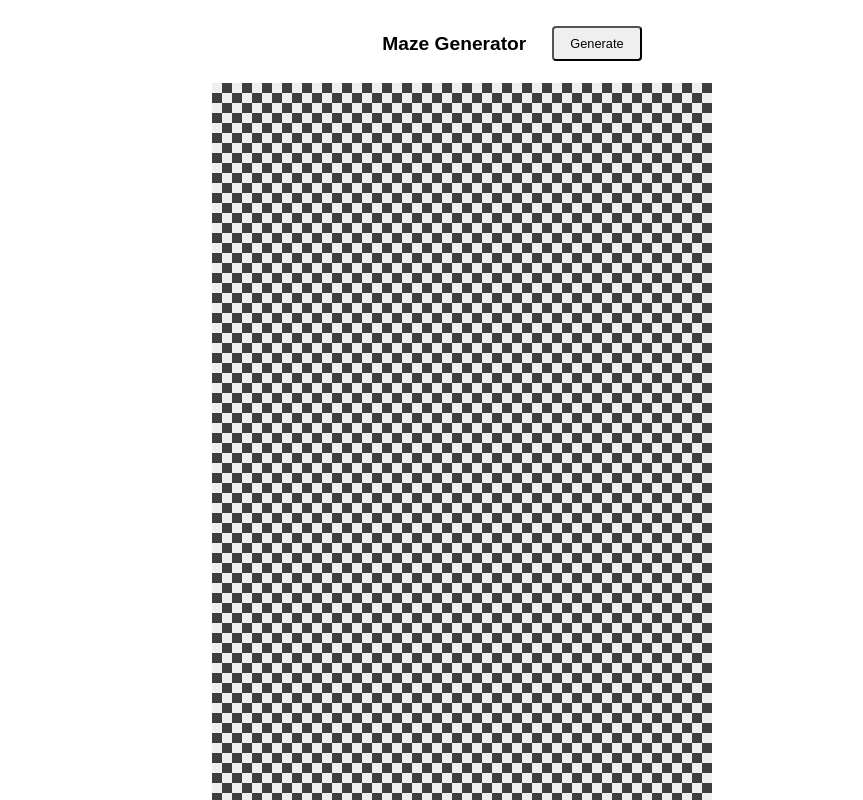
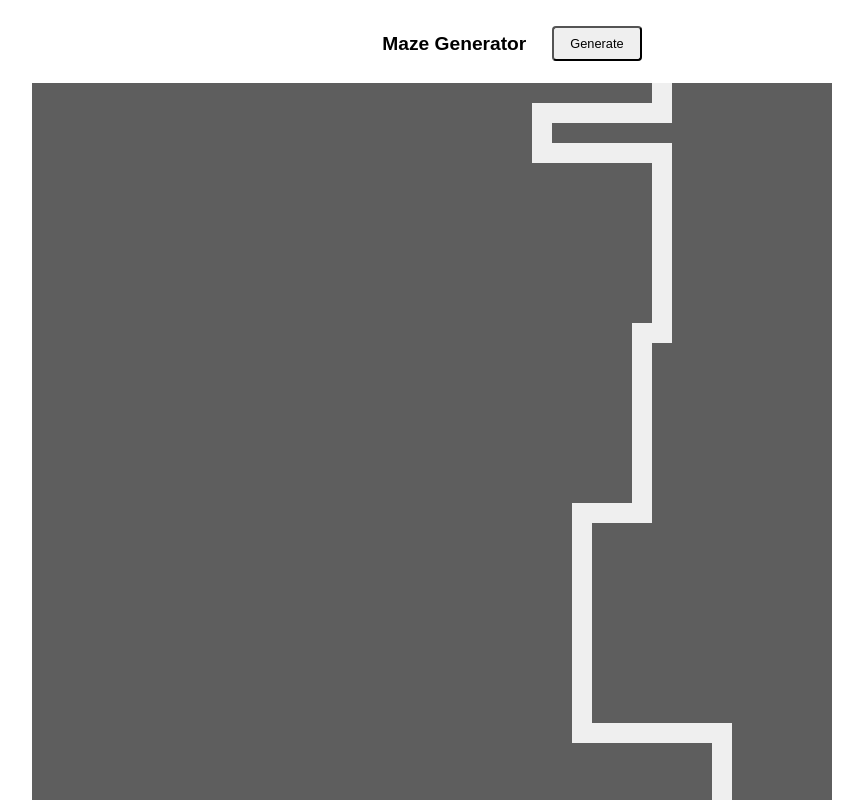
Before and after one commit to jersmith/minecraft, a plain HTML site: page index.html in a window 1280 px wide. Both pictures are taken after a click on the button "Generate". Shown: the top 800 px of the page, without its empty margins (128-991 px from the left). Drawn offline with Linux system fonts and the light colour scheme.

Commit message:
Success path.

```diff
--- a/index.html
+++ b/index.html
@@ -7,9 +7,9 @@
         <script src="maze.js"></script>
         <script>
             const conf = {
-                blockSizePx: 10,
-                numBlocksWide: 50,
-                numBlocksHigh: 150
+                blockSizePx: 20,
+                numBlocksWide: 40,
+                numBlocksHigh: 120
             };
 
             function genMaze() {
--- a/maze.css
+++ b/maze.css
@@ -27,7 +27,7 @@ button {
     display: flex;
 }
 .maze-block {
-    background-color: #3e3e3e;
+    background-color: #5e5e5e;
 }
 .maze-path {
     background-color: #efefef;
--- a/maze.js
+++ b/maze.js
@@ -1,16 +1,152 @@
-// The data structure is much easier to deal with
-function generateGrid() {
-    const grid = [];
+// Private class
+class Point {
+    constructor(x, y) {
+        this.x = x;
+        this.y = y;
+    }
+}
 
-    for (let i = 0; i < 150; i++) {
-        const row = [];
-        for (let j = 0; j < 50; j++) {
-            row.push((i % 2 === 0 && j % 2 === 0) || (i % 2 === 1 && j % 2 === 1));
+class Maze {
+    constructor(conf) {
+        this.grid = [];
+
+        for (let i = 0; i < conf.numBlocksHigh; i++) {
+            const row = [];
+            for (let j = 0; j < conf.numBlocksWide; j++) {
+                row.push(false);
+            }
+            this.grid.push(row);
         }
-        grid.push(row);
     }
 
-    return grid;
+    testCheckerBoard() {
+        this.grid.forEach( (row, i) => {
+            row.forEach( (cell, j) => {
+                row[j] = (i % 2 === 0 && j % 2 === 0) || (i % 2 === 1 && j % 2 === 1);
+            });
+        });
+
+        return this.grid;
+    }
+
+    regenerateMaze() {
+        this.makeSuccessPath();
+
+        return this.grid;
+    }
+
+    // Private methods
+    makeSuccessPath() {
+        const entryRow = this.grid.length - 1;
+        const entryCell = Math.floor(Math.random() * this.grid[0].length);
+
+        console.log('entryCell: ', entryCell);
+
+        let currentPosition = new Point(entryCell, entryRow);
+        let currentDirection;
+        this.setPoint(currentPosition, true);
+
+        console.log('startingPoint: ', currentPosition);
+
+        let count = 0;
+
+        while(currentPosition.y > 0) {
+            const current = this.moveNextSuccessPath(currentPosition, currentDirection);
+            // ### destructure?
+            currentPosition = current.currentPosition;
+            currentDirection = current.currentDirection;
+
+            count++;
+
+            if (count > 100) {
+                console.log('hit max');
+                break;
+            }
+        }
+    }
+
+    setPoint(point, value) {
+        this.grid[point.y][point.x] = value;
+    }
+
+    moveNextSuccessPath(currentPosition, direction) {
+        const height = this.grid.length;
+        const width = this.grid[0].length;
+        let nextPosition, range, offset;
+
+        direction = this.nextDirection(direction);
+
+        switch (direction) {
+            case 'N':
+                range = Math.min(currentPosition.y, 12);
+                offset = Math.round(Math.random() * range);
+
+                if (offset === 1) offset = 2;
+                if (currentPosition.y < 3) offset = currentPosition.y;
+
+                nextPosition = new Point(currentPosition.x, currentPosition.y - offset);
+
+                for (let i = offset; i > 0; i-- ) {
+                    this.setPoint(new Point(currentPosition.x, currentPosition.y - i), true);
+                }
+
+                break;
+            case 'W':
+                range = Math.min(currentPosition.x, 10);
+                offset = Math.floor(Math.random() * range);
+                nextPosition = new Point(currentPosition.x - offset, currentPosition.y);
+
+                for (let i = offset; i > 0; i-- ) {
+                    this.setPoint(new Point(currentPosition.x - i, currentPosition.y), true);
+                }
+
+                break;
+            case 'E':
+                range = Math.min(width - currentPosition.x, 10);
+                offset = Math.floor(Math.random() * range);
+                nextPosition = new Point(currentPosition.x + offset, currentPosition.y);
+
+                for (let i = 0; i <= offset; i++ ) {
+                    this.setPoint(new Point(currentPosition.x + i, currentPosition.y), true);
+                }
+
+                break;
+        }
+
+        console.log('---------');
+        console.log('direction: ', direction);
+        console.log('  range: ', range);
+        console.log('  offset: ', offset);
+        console.log('nextPosition: ', nextPosition);
+
+
+
+        return {
+            currentPosition: nextPosition,
+            currentDirection: direction
+        };
+    }
+
+    nextDirection(lastDirection) {
+        console.log('nextDirection(lastDirection): ', lastDirection);
+        let next = 'N';
+
+        if (lastDirection === 'N') {
+            const flip = Math.round(Math.random());
+            console.log('flip: ', flip);
+            next = flip === 0 ? 'E' : 'W';
+        }
+
+        console.log('next: ', next);
+        return next;
+    }
+}
+
+function generateGrid(conf) {
+    const maze = new Maze(conf);
+    //return maze.testCheckerBoard();
+
+    return maze.regenerateMaze();
 }
 
 // Draw the data structure on the screen
@@ -46,6 +182,6 @@ function dumpGrid(conf, grid) {
 }
 
 function drawMaze(conf) {
-    const grid = generateGrid();
+    const grid = generateGrid(conf);
     dumpGrid(conf, grid);
 }
```
